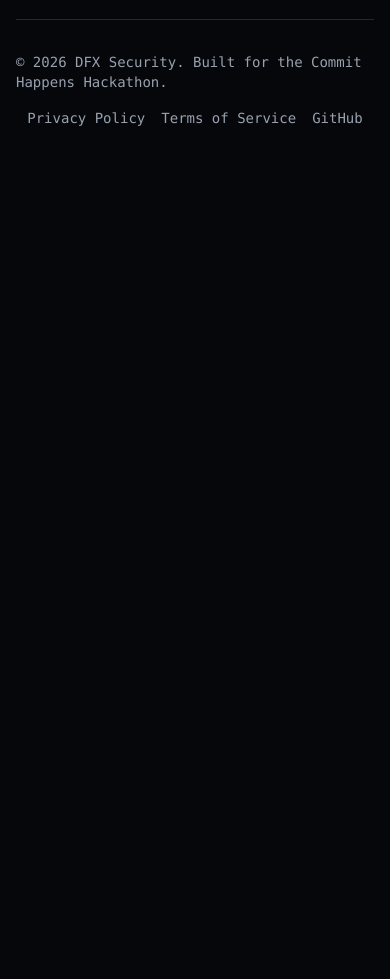
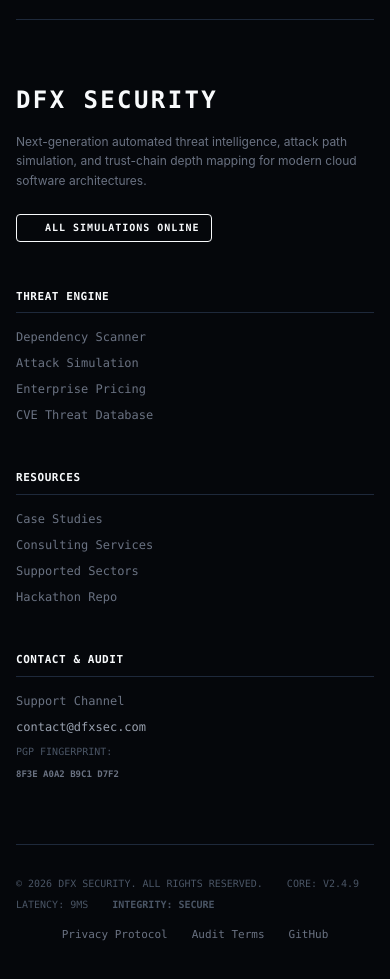
Before and after one commit to mohit4901/commit_happens_mohit0011, a React (Vite) app in the folder client/: page / in a window 390 px wide. Shown: the part 6560-7539 px from the top of the page. Before the commit the page ends 6752 px from the top, so only its background shows below. Built offline with nearby package versions, Linux system fonts and the light colour scheme.

Commit message:
style: implement highly professional multi-column cybersecurity footer

```diff
--- a/client/src/pages/Landing.jsx
+++ b/client/src/pages/Landing.jsx
@@ -438,12 +438,74 @@ const Landing = () => {
         </section>
 
         {/* Footer */}
-        <footer className="border-t border-vulnmap-border pt-8 pb-12 flex flex-col md:flex-row justify-between items-center text-sm font-mono text-gray-400 dark:text-gray-500">
-          <div>© {new Date().getFullYear()} DFX Security. Built for the Commit Happens Hackathon.</div>
-          <div className="flex gap-4 mt-4 md:mt-0">
-            <a href="#" className="hover:text-brand-green transition">Privacy Policy</a>
-            <a href="#" className="hover:text-brand-green transition">Terms of Service</a>
-            <a href="https://github.com/mohit4901/commit_happens_mohit0011" target="_blank" rel="noreferrer" className="hover:text-brand-green transition">GitHub</a>
+        <footer className="border-t border-vulnmap-border pt-16 pb-12 mt-12 font-mono text-xs">
+          <div className="grid grid-cols-1 md:grid-cols-2 lg:grid-cols-5 gap-12 mb-16 text-left">
+
+            {/* Column 1: Brand Info */}
+            <div className="lg:col-span-2">
+              <Link to="/" className="text-2xl font-bold tracking-widest text-brand-primary mb-4 block">DFX SECURITY</Link>
+              <p className="text-gray-500 dark:text-gray-400 leading-relaxed max-w-sm mb-6 font-sans">
+                Next-generation automated threat intelligence, attack path simulation, and trust-chain depth mapping for modern cloud software architectures.
+              </p>
+              {/* Telemetry Status Indicator */}
+              <div className="inline-flex items-center gap-2 border border-brand-primary/20 bg-brand-primary/5 px-3 py-1.5 rounded-sm">
+                <span className="w-2 h-2 rounded-full bg-brand-primary animate-pulse"></span>
+                <span className="text-brand-primary font-bold text-[10px] tracking-widest uppercase">ALL SIMULATIONS ONLINE</span>
+              </div>
+            </div>
+
+            {/* Column 2: Platform Links */}
+            <div>
+              <h4 className="text-brand-text font-bold mb-4 uppercase tracking-wider text-[11px] border-b border-vulnmap-border pb-2">Threat Engine</h4>
+              <ul className="space-y-2.5 text-gray-500 dark:text-gray-400">
+                <li><Link to="/scan" className="hover:text-brand-primary transition">Dependency Scanner</Link></li>
+                <li><Link to="/scan" className="hover:text-brand-primary transition">Attack Simulation</Link></li>
+                <li><Link to="/pricing" className="hover:text-brand-primary transition">Enterprise Pricing</Link></li>
+                <li><a href="#" className="hover:text-brand-primary transition">CVE Threat Database</a></li>
+              </ul>
+            </div>
+
+            {/* Column 3: Resources Links */}
+            <div>
+              <h4 className="text-brand-text font-bold mb-4 uppercase tracking-wider text-[11px] border-b border-vulnmap-border pb-2">Resources</h4>
+              <ul className="space-y-2.5 text-gray-500 dark:text-gray-400">
+                <li><Link to="/case-studies" className="hover:text-brand-primary transition">Case Studies</Link></li>
+                <li><Link to="/services" className="hover:text-brand-primary transition">Consulting Services</Link></li>
+                <li><Link to="/industries" className="hover:text-brand-primary transition">Supported Sectors</Link></li>
+                <li><a href="https://github.com/mohit4901/commit_happens_mohit0011" target="_blank" rel="noreferrer" className="hover:text-brand-primary transition">Hackathon Repo</a></li>
+              </ul>
+            </div>
+
+            {/* Column 4: Compliance/Contact */}
+            <div>
+              <h4 className="text-brand-text font-bold mb-4 uppercase tracking-wider text-[11px] border-b border-vulnmap-border pb-2">Contact & Audit</h4>
+              <ul className="space-y-2.5 text-gray-500 dark:text-gray-400">
+                <li><Link to="/contact" className="hover:text-brand-primary transition">Support Channel</Link></li>
+                <li><span className="text-gray-400 select-all cursor-copy">contact@dfxsec.com</span></li>
+                <li><span className="text-[10px] text-gray-600 block mt-2">PGP FINGERPRINT:</span></li>
+                <li className="text-[9px] text-brand-primary font-bold overflow-hidden text-ellipsis whitespace-nowrap">8F3E A0A2 B9C1 D7F2</li>
+              </ul>
+            </div>
+
+          </div>
+
+          {/* Bottom Telemetry Bar */}
+          <div className="border-t border-vulnmap-border pt-8 flex flex-col md:flex-row justify-between items-center text-gray-500 gap-4">
+            <div className="flex flex-wrap items-center gap-x-6 gap-y-2 text-[10px] text-gray-600">
+              <span>© {new Date().getFullYear()} DFX SECURITY. ALL RIGHTS RESERVED.</span>
+              <span className="hidden md:inline text-vulnmap-border">|</span>
+              <span className="hover:text-brand-primary cursor-default">CORE: V2.4.9</span>
+              <span className="hidden md:inline text-vulnmap-border">|</span>
+              <span className="hover:text-brand-primary cursor-default">LATENCY: 9MS</span>
+              <span className="hidden md:inline text-vulnmap-border">|</span>
+              <span className="hover:text-brand-primary cursor-default text-brand-primary font-semibold">INTEGRITY: SECURE</span>
+            </div>
+
+            <div className="flex gap-6 text-[11px]">
+              <a href="#" className="hover:text-brand-primary transition">Privacy Protocol</a>
+              <a href="#" className="hover:text-brand-primary transition">Audit Terms</a>
+              <a href="https://github.com/mohit4901/commit_happens_mohit0011" target="_blank" rel="noreferrer" className="hover:text-brand-primary transition">GitHub</a>
+            </div>
           </div>
         </footer>
 
```
